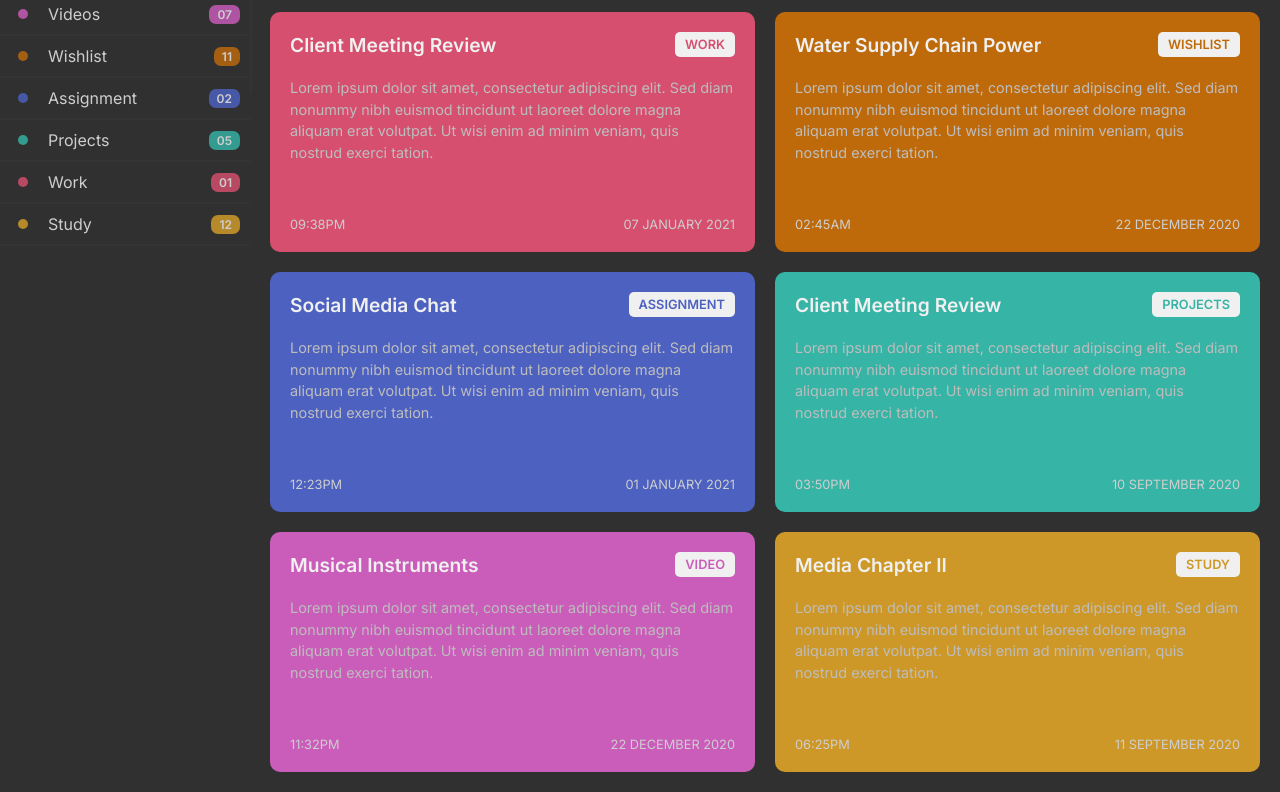
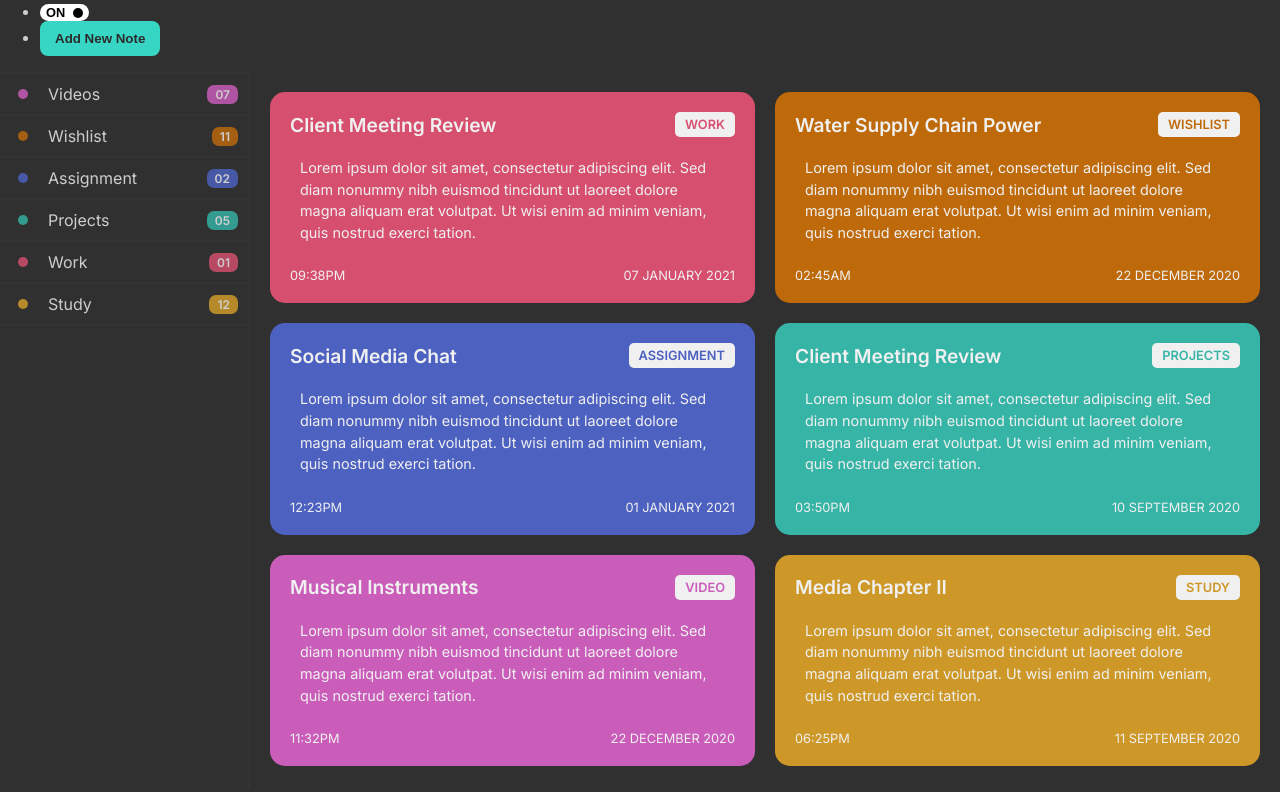
Before and after one commit to dilanderegozu/challange1, a plain HTML site: page index.html in a window 1280 px wide. Shown: the part 88-880 px from the top of the page. Drawn offline with Linux system fonts and the light colour scheme.

Commit message:
Update style.css

```diff
--- a/style.css
+++ b/style.css
@@ -5,33 +5,29 @@ body {
   margin: 0;
   padding: 0;
 }
-
 .page-container {
   display: flex;
   flex-direction: column;
   min-height: 100vh;
 }
-
-.navbar {
+.header {
   display: flex;
   justify-content: space-between;
   align-items: center;
   padding: 15px 30px;
   border-bottom: 2px solid #3c3c3c;
 }
-
 .left-section {
   display: flex;
   align-items: center;
   gap: 75px;
+  width: 300px;
 }
-
 .user-profile {
   display: flex;
   align-items: center;
   gap: 10px;
 }
-
 .avatar {
   border-radius: 50%;
   width: 40px;
@@ -39,30 +35,20 @@ body {
   border: 2px solid #37d6c4;
   padding: 2px;
 }
-
 .all-notes {
-  font-size: 1.5em;
   font-weight: 600;
 }
-
-.nav-actions {
+.header-actions {
   display: flex;
   list-style: none;
   gap: 20px;
   align-items: center;
-  padding: 0;
   margin: 0;
 }
-
 .btn-search {
   border: none;
   background: none;
-  cursor: pointer;
   color: #cecece;
-}
-
-.btn-search svg {
-  stroke: #cecece;
 }
 
 .on {
@@ -71,12 +57,10 @@ body {
   border: none;
   border-radius: 20px;
   font-weight: 600;
-  cursor: pointer;
   display: flex;
   align-items: center;
   font-size: 0.8em;
 }
-
 .status-dot {
   width: 10px;
   height: 10px;
@@ -84,7 +68,6 @@ body {
   border-radius: 50%;
   margin-left: 8px;
 }
-
 .add-note-btn {
   background-color: #37d6c4;
   color: #2b2b2b;
@@ -94,39 +77,28 @@ body {
   font-weight: 600;
   cursor: pointer;
 }
-
 .main-content {
   display: grid;
   grid-template-columns: 250px 1fr;
-  flex-grow: 1;
 }
-
 .menu-list {
-  list-style: none;
-  align-items: flex-start;
   margin: 0;
   padding: 0;
   border-top: 2px solid #353434;
-  width: 100%;
   border-right: 2px solid #353434;
-  height: 100px;
-  justify-content: flex-start;
+  height: 100%;
+  /* bunu ekledim */
 }
-
 .menu-list li {
   border-bottom: 2px solid #353434;
 }
-
 .menu-item {
   display: flex;
   align-items: center;
   justify-content: space-between;
   padding: 10px;
   color: #cecece;
-  font-weight: 400;
-  cursor: pointer;
 }
-
 .menu-item span:nth-child(2) {
   flex-grow: 1;
   margin-left: 10px;
@@ -136,7 +108,6 @@ body {
   height: 10px;
   margin-right: 10px;
 }
-
 .status1 {
   background-color: #af54a3;
 }
@@ -155,7 +126,6 @@ body {
 .status6 {
   background-color: #b6892a;
 }
-
 .count1 {
   background-color: #af54a3;
   font-size: 12px;
@@ -209,31 +179,28 @@ body {
   grid-template-columns: repeat(2, 1fr);
   gap: 20px;
   padding: 20px;
-  max-width: 1200px;
-  margin: 0 auto;
+  width: auto;
+  box-sizing: border-box;
 }
 .note-card {
   padding: 20px;
-  border-radius: 10px;
+  min-height: 100px;
+  border-radius: 15px;
   display: flex;
   flex-direction: column;
   justify-content: space-between;
-  min-height: 200px;
   color: #f0f0f0;
 }
-
 .note-card header {
   display: flex;
   justify-content: space-between;
   align-items: center;
   margin-bottom: 10px;
 }
-
 .note-card .note-title {
   font-size: 1.2em;
   font-weight: 600;
 }
-
 .note-card .note-tag {
   font-size: 0.8em;
   font-weight: 700;
@@ -241,33 +208,28 @@ body {
   border-radius: 5px;
   color: #2b2b2b;
 }
-
 .note-card p {
   font-size: 0.9em;
   line-height: 1.5;
-  color: #bdbdbd;
-  flex-grow: 1;
-  margin: 10px 0;
+  color: #f0f0f0;
+  margin: 10px ;
 }
-
 .note-card footer {
   display: flex;
   justify-content: space-between;
   align-items: center;
   margin-top: 15px;
   font-size: 0.8em;
-  color: #cecece;
+  color: #f0f0f0;
 }
-
 .note-card.work {
   background-color: #d64f6f;
 }
 .note-card.work .note-tag {
   background-color: #f0f0f0;
 }
-
-#work{
-  color:#d64f6f;
+#work {
+  color: #d64f6f;
 }
 .note-card.wishlist {
   background-color: #be6a0a;
@@ -278,15 +240,14 @@ body {
 #whislist {
   color: #be6a0a;
 }
-
 .note-card.assignment {
   background-color: #4d61c0;
 }
 .note-card.assignment .note-tag {
   background-color: #f0f0f0;
 }
-#assignment{
-  color:  #4d61c0;
+#assignment {
+  color: #4d61c0;
 }
 .note-card.projects {
   background-color: #36b4a6;
@@ -294,7 +255,7 @@ body {
 .note-card.projects .note-tag {
   background-color: #f0f0f0;
 }
-#projects{
+#projects {
   color: #36b4a6;
 }
 .note-card.video {
@@ -303,16 +264,15 @@ body {
 .note-card.video .note-tag {
   background-color: #f0f0f0;
 }
-#video{
-  color: #ca5cba ;
+#video {
+  color: #ca5cba;
 }
 .note-card.study {
   background-color: #cd9828;
 }
-
 .note-card.study .note-tag {
   background-color: #f0f0f0;
 }
-#study{
-  color: #cd9828 ;
+#study {
+  color: #cd9828;
 }
```
